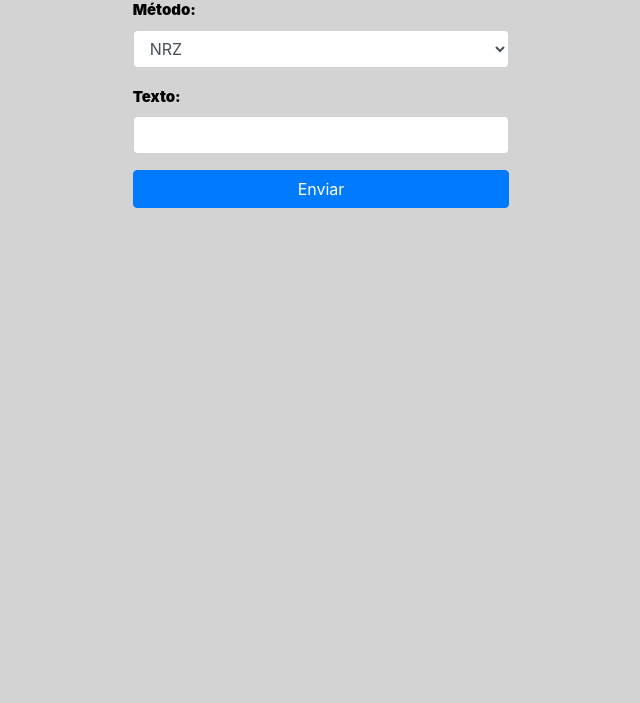
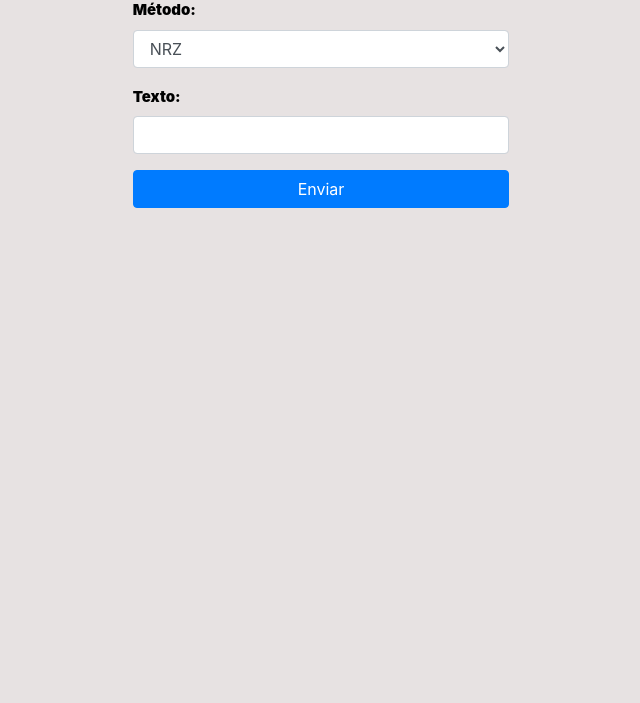
Before and after one commit to ErikHenrique09/projetocdd, a plain HTML site: page index.html in a window 1280 px wide. Shown: the part 97-800 px from the top of the page, without its empty margins (304-944 px from the left). Drawn offline with nearby package versions, Linux system fonts and the light colour scheme.

Commit message:
Arrumando bg

```diff
--- a/style.css
+++ b/style.css
@@ -1,7 +1,7 @@
 
 :root {
     /* Sobre a pagina */
-    --bgColor: lightgrey;
+    --bgColor: rgb(231, 226, 226);
     /*Propriedades da linha tracejada do grafico*/
     --widthTrace: 3px;
     --colorTrace: gray;
```
